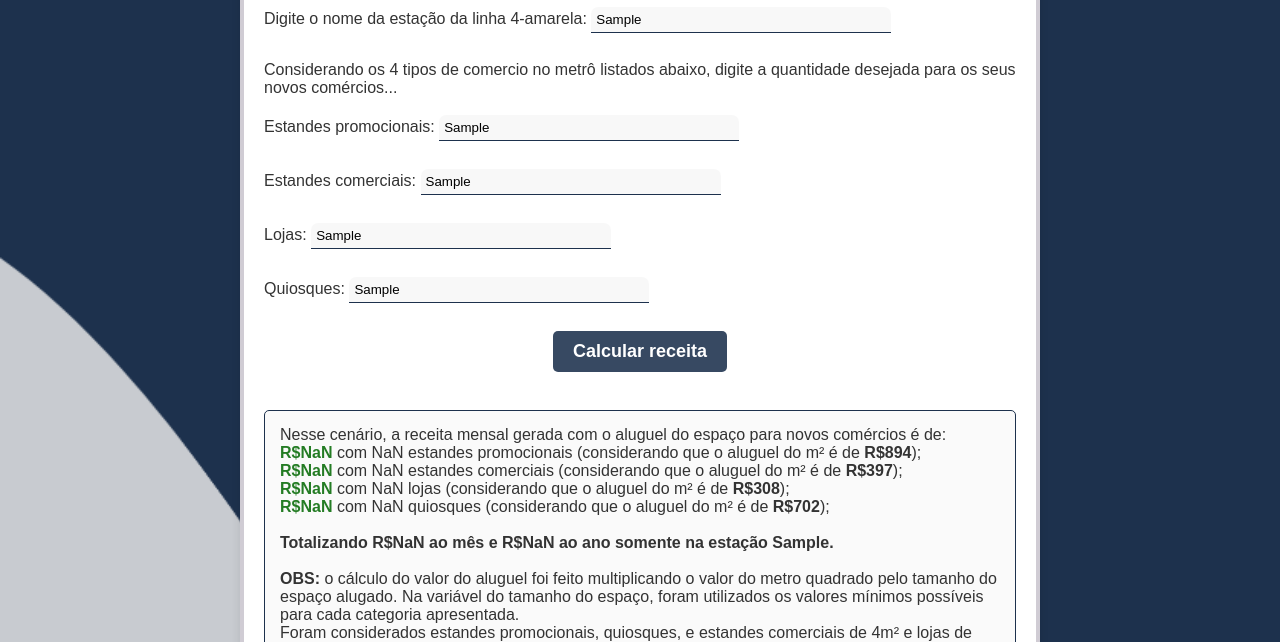
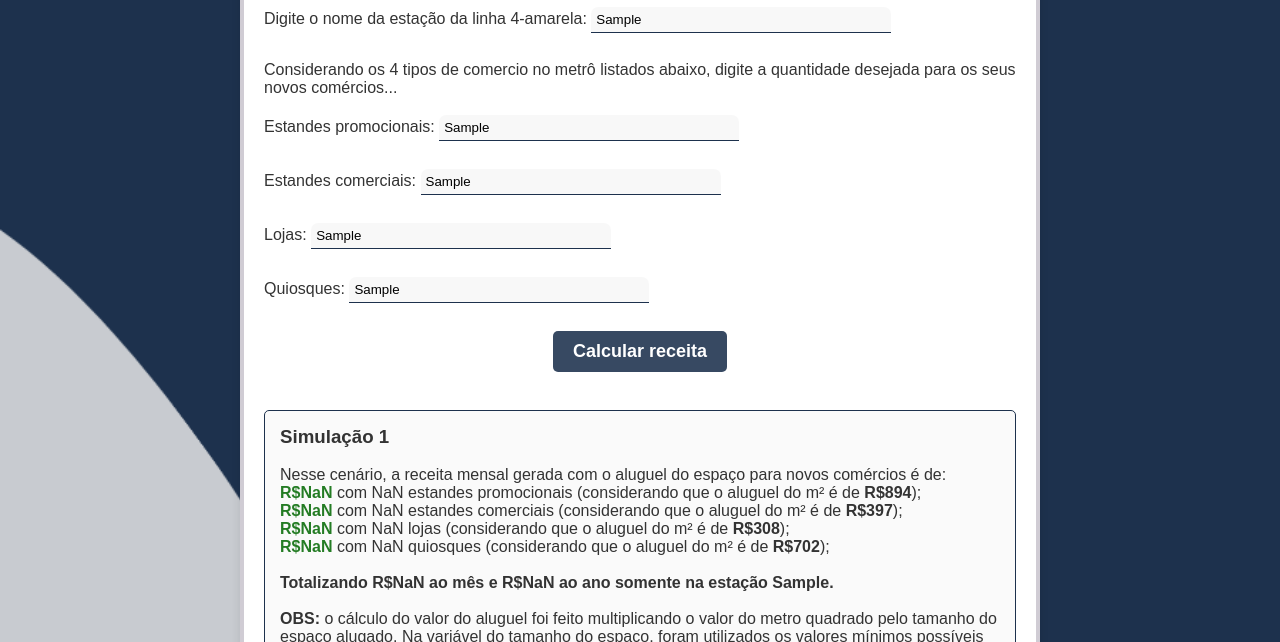
Before and after one commit to FlowTech-PI/FlowTech, a plain HTML site: page Sprint2/Algoritmos/Site/Simulador_Financeiro/calculadoraFincanceira- final.html in a window 1280 px wide. Both pictures are taken after typing "Sample", "Sample", "Sample", "Sample", "Sample" into the empty fields and a click on the button "Calcular receita". Shown: the part 158-800 px from the top of the page. Drawn offline with Linux system fonts and the light colour scheme.

Commit message:
Adicionando lógica para manter simulações no simulador financeiro

```diff
--- a/Sprint2/Algoritmos/Site/Simulador_Financeiro/calculadoraFincanceira- final.html
+++ b/Sprint2/Algoritmos/Site/Simulador_Financeiro/calculadoraFincanceira- final.html
@@ -36,18 +36,20 @@
         Estandes comerciais: <input type="text" id="input_estandesCom"> <br><br>
         Lojas: <input type="text" id="input_lojas"> <br><br>
         Quiosques: <input type="text" id="input_quiosques"> <br><br>
-        <center>
-        <button onclick="lucro()">Calcular receita</button> <br><br>
-        </center>
-        <div id="div_mensagem" style="display: none;"></div>
+        <center><button onclick="lucro()">Calcular receita</button> <br><br> </center>
+        <div id="div_mensagem" style="display: none;"></div> <br> <br>
+        <center><button onclick="limpar()" style="display: none;" id="bt_limpar">Limpar Simulações</button></center>
         </b>
     </div>
 </body>
 </html>
 
 <script>
+    var cont = 0;
     function lucro() {
         div_mensagem.style.display = "block";
+        bt_limpar.style.display = "block";
+
         var nomeEstacao= input_estacao.value;
         var estandes= Number (input_estandes.value);
         var estandesComerciais= Number (input_estandesCom.value);
@@ -62,7 +64,9 @@
         var lucroMensal= lucroEstandes + lucroEstandesComerciais + lucroLojas + lucroQuiosques;
         var lucroAnual= lucroMensal * 12;
 
-        div_mensagem.innerHTML= `Nesse cenário, a receita mensal gerada com o aluguel do espaço para novos comércios é de: <br>
+        cont++;
+
+        div_mensagem.innerHTML += `<div class="simulacao"> <h3>Simulação ${cont}</h3><br> Nesse cenário, a receita mensal gerada com o aluguel do espaço para novos comércios é de: <br>
         <b style="color: rgb(36, 124, 36);">R$${lucroEstandes}</b> com ${estandes} estandes promocionais (considerando que o aluguel do m² é de <b>R$894</b>); <br>
         <b style="color: rgb(36, 124, 36);">R$${lucroEstandesComerciais}</b> com ${estandesComerciais} estandes comerciais (considerando que o aluguel do m² é de <b>R$397</b>); <br>
         <b style="color: rgb(36, 124, 36);">R$${lucroLojas}</b> com ${lojas} lojas (considerando que o aluguel do m² é de <b>R$308</b>); <br>
@@ -70,6 +74,18 @@
         <b>Totalizando R$${lucroMensal} ao mês e  R$${lucroAnual} ao ano somente na estação ${nomeEstacao}.</b> <br> <br>
         <b>OBS:</b> o cálculo do valor do aluguel foi feito multiplicando o valor do metro quadrado pelo tamanho do espaço alugado. Na variável do tamanho do espaço, foram utilizados os valores mínimos possíveis para cada categoria apresentada. <br>
         Foram considerados estandes promocionais, quiosques, e estandes comerciais de 4m² e lojas de 20m².
-        `;
+        </div> <br>`;
+    }
+
+    function limpar() {
+        cont = 0;
+        div_mensagem.innerHTML = "";
+        div_mensagem.style.display = "none";
+        bt_limpar.style.display = "none";
+
+         input_estandes.value = "";
+         input_estandesCom.value = "";
+         input_lojas.value = "";
+         input_quiosques.value = "";
     }
 </script>
--- a/Sprint2/Algoritmos/Site/Simulador_Financeiro/style.css
+++ b/Sprint2/Algoritmos/Site/Simulador_Financeiro/style.css
@@ -10,6 +10,7 @@
     background-image: url(../imagens/Fundo_Simulador.png);
     background-repeat: no-repeat;
     background-size: cover;
+    background-attachment: fixed;
     color: #333;
     font-size: 16px;
   }
@@ -138,7 +139,7 @@
   }
 
   /* Mensagem de Resultado */
-  #div_mensagem {
+  .simulacao{
     margin-top: 20px;
     padding: 15px;
     border: 1px solid #1D314D;
```
